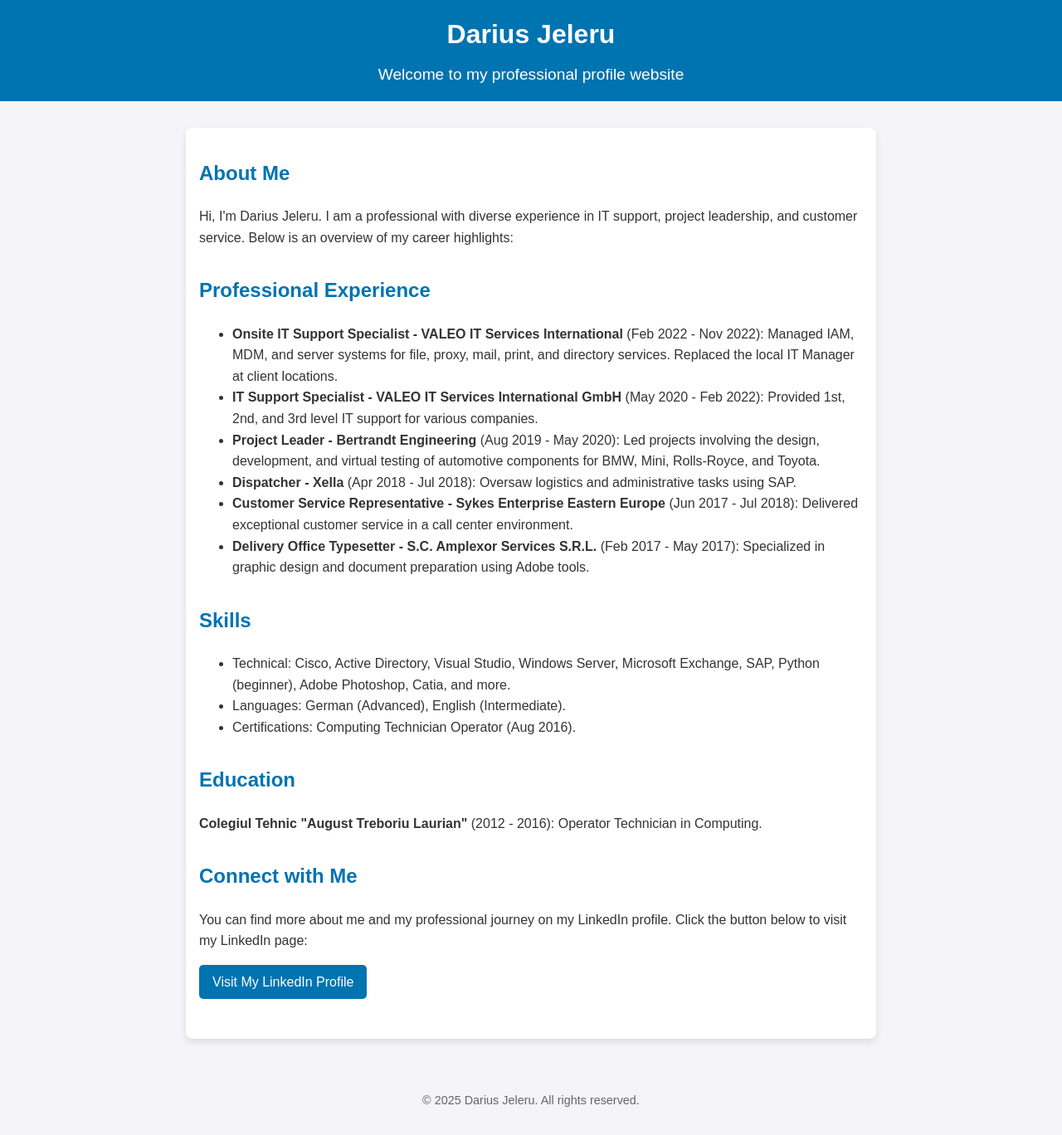
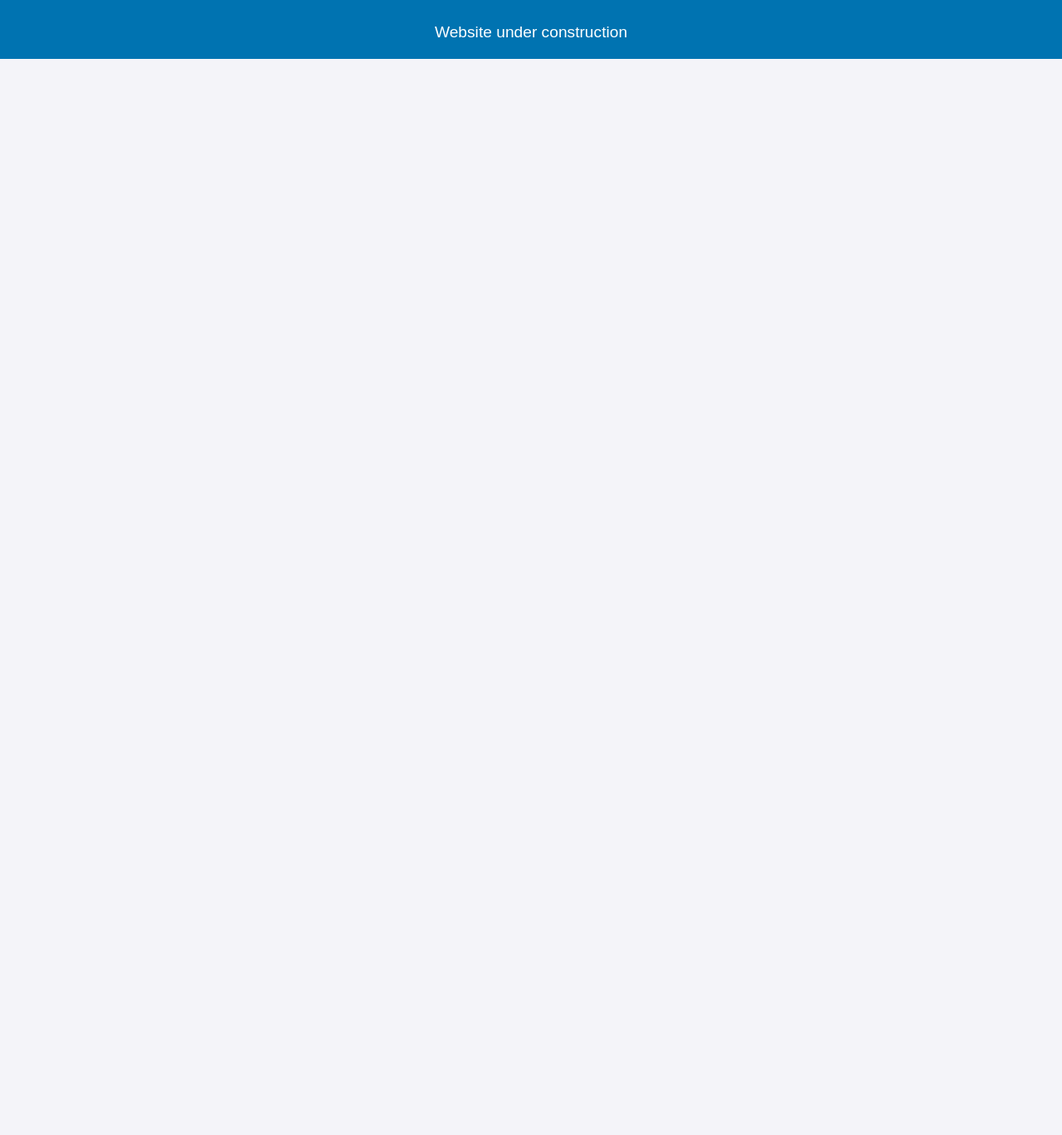
Before and after one commit to Darius662/website, a plain HTML site: page index.html in a window 1280 px wide. Shown: the whole page at 83% size. After the commit the page ends 800 px from the top, so only its background shows below. Drawn offline with Linux system fonts and the light colour scheme.

Commit message:
Update index.html

```diff
--- a/index.html
+++ b/index.html
@@ -3,52 +3,15 @@
 <head>
     <meta charset="UTF-8">
     <meta name="viewport" content="width=device-width, initial-scale=1.0">
-    <meta name="description" content="Professional profile of Darius Jeleru. Connect with me on LinkedIn.">
+    <meta name="description" content="Under construction">
     <title>Darius Jeleru - Professional Profile</title>
     <link rel="stylesheet" href="styles.css">
 </head>
 <body>
     <header>
-        <h1>Darius Jeleru</h1>
-        <p>Welcome to my professional profile website</p>
+        <h1></h1>
+        <p>Website under construction</p>
     </header>
-    <main>
-        <section>
-            <h2>About Me</h2>
-            <p>Hi, I'm Darius Jeleru. I am a professional with diverse experience in IT support, project leadership, and customer service. Below is an overview of my career highlights:</p>
-        </section>
-        <section>
-            <h2>Professional Experience</h2>
-            <ul>
-                <li><strong>Onsite IT Support Specialist - VALEO IT Services International</strong> (Feb 2022 - Nov 2022): Managed IAM, MDM, and server systems for file, proxy, mail, print, and directory services. Replaced the local IT Manager at client locations.</li>
-                <li><strong>IT Support Specialist - VALEO IT Services International GmbH</strong> (May 2020 - Feb 2022): Provided 1st, 2nd, and 3rd level IT support for various companies.</li>
-                <li><strong>Project Leader - Bertrandt Engineering</strong> (Aug 2019 - May 2020): Led projects involving the design, development, and virtual testing of automotive components for BMW, Mini, Rolls-Royce, and Toyota.</li>
-                <li><strong>Dispatcher - Xella</strong> (Apr 2018 - Jul 2018): Oversaw logistics and administrative tasks using SAP.</li>
-                <li><strong>Customer Service Representative - Sykes Enterprise Eastern Europe</strong> (Jun 2017 - Jul 2018): Delivered exceptional customer service in a call center environment.</li>
-                <li><strong>Delivery Office Typesetter - S.C. Amplexor Services S.R.L.</strong> (Feb 2017 - May 2017): Specialized in graphic design and document preparation using Adobe tools.</li>
-            </ul>
-        </section>
-        <section>
-            <h2>Skills</h2>
-            <ul>
-                <li>Technical: Cisco, Active Directory, Visual Studio, Windows Server, Microsoft Exchange, SAP, Python (beginner), Adobe Photoshop, Catia, and more.</li>
-                <li>Languages: German (Advanced), English (Intermediate).</li>
-                <li>Certifications: Computing Technician Operator (Aug 2016).</li>
-            </ul>
-        </section>
-        <section>
-            <h2>Education</h2>
-            <p><strong>Colegiul Tehnic "August Treboriu Laurian"</strong> (2012 - 2016): Operator Technician in Computing.</p>
-        </section>
-        <section>
-            <h2>Connect with Me</h2>
-            <p>You can find more about me and my professional journey on my LinkedIn profile. Click the button below to visit my LinkedIn page:</p>
-            <a class="linkedin-button" href="https://www.linkedin.com/in/darius-jeleru-5b4602177/" target="_blank">Visit My LinkedIn Profile</a>
-        </section>
-    </main>
-    <footer>
-        <p>&copy; 2025 Darius Jeleru. All rights reserved.</p>
-    </footer>
     <script src="script.js"></script>
 </body>
 </html>
```
